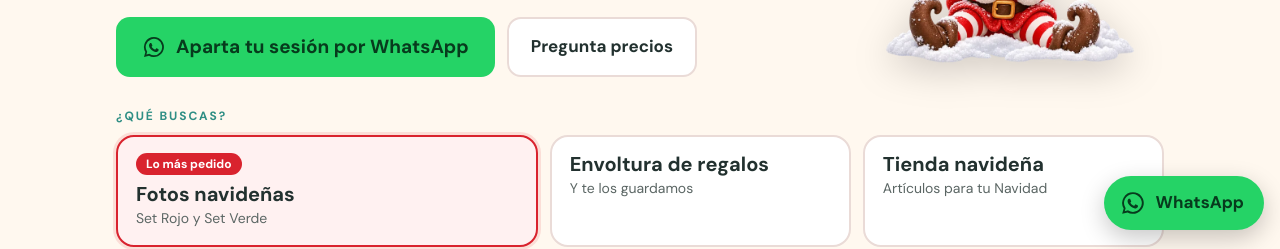
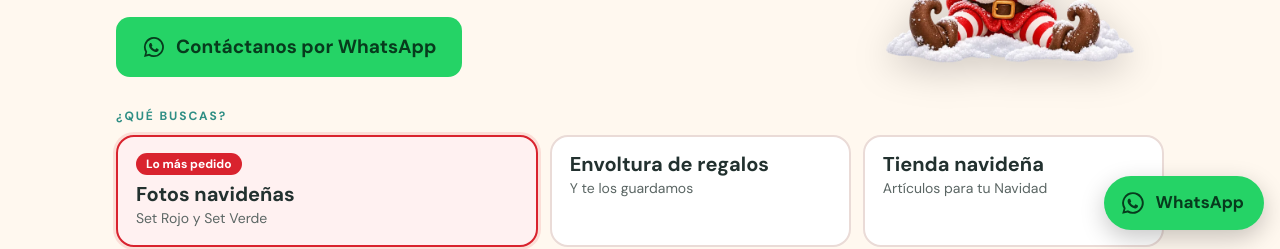
Before and after one commit to losfrijolesmonterrey-bit/christmaspop-web, a plain HTML site: page index.html in a window 1280 px wide. Shown: the part 554-803 px from the top of the page. Drawn offline with Linux system fonts and the light colour scheme.

Commit message:
Hero: un solo botón 'Contáctanos por WhatsApp' con mensaje genérico; los mensajes específicos quedan en cada sección
Co-Authored-By: Claude Opus 5.5 <noreply@anthropic.com>
Claude-Session: https://claude.ai/code/session_01Umqbqnzeyf1DQcSaWD13ho

```diff
--- a/index.html
+++ b/index.html
@@ -113,8 +113,7 @@ ul.li li::before{content:"";flex:0 0 8px;height:8px;border-radius:50%;background
     </div>
     <img class="elfo" src="img/duende-sentado.webp" alt="" width="640" height="585">
     <div class="btns acc">
-      <a class="btn wa big" data-wa="agendar" href="#"><svg viewBox="0 0 24 24" aria-hidden="true"><path fill="currentColor" d="M12 2a10 10 0 0 0-8.6 15.1L2 22l5-1.3A10 10 0 1 0 12 2zm0 18.2c-1.5 0-3-.4-4.3-1.2l-.3-.2-3 .8.8-2.9-.2-.3A8.2 8.2 0 1 1 12 20.2zm4.5-6.1c-.2-.1-1.5-.7-1.7-.8-.2-.1-.4-.1-.6.1l-.8 1c-.1.2-.3.2-.5.1-.7-.3-2.1-.9-3.2-2.6-.2-.4.2-.4.6-1.2.1-.2 0-.3 0-.4l-.8-1.8c-.2-.5-.4-.4-.6-.4h-.5c-.2 0-.4.1-.6.3-.2.2-.8.8-.8 2s.8 2.3.9 2.5c.1.2 1.6 2.5 4 3.5 1.5.6 2 .7 2.8.6.4-.1 1.5-.6 1.7-1.2.2-.6.2-1.1.1-1.2l-.2-.2z"/></svg>Aparta tu sesión por WhatsApp</a>
-      <a class="btn sec" data-wa="precios" href="#">Pregunta precios</a>
+      <a class="btn wa big" data-wa="general" href="#"><svg viewBox="0 0 24 24" aria-hidden="true"><path fill="currentColor" d="M12 2a10 10 0 0 0-8.6 15.1L2 22l5-1.3A10 10 0 1 0 12 2zm0 18.2c-1.5 0-3-.4-4.3-1.2l-.3-.2-3 .8.8-2.9-.2-.3A8.2 8.2 0 1 1 12 20.2zm4.5-6.1c-.2-.1-1.5-.7-1.7-.8-.2-.1-.4-.1-.6.1l-.8 1c-.1.2-.3.2-.5.1-.7-.3-2.1-.9-3.2-2.6-.2-.4.2-.4.6-1.2.1-.2 0-.3 0-.4l-.8-1.8c-.2-.5-.4-.4-.6-.4h-.5c-.2 0-.4.1-.6.3-.2.2-.8.8-.8 2s.8 2.3.9 2.5c.1.2 1.6 2.5 4 3.5 1.5.6 2 .7 2.8.6.4-.1 1.5-.6 1.7-1.2.2-.6.2-1.1.1-1.2l-.2-.2z"/></svg>Contáctanos por WhatsApp</a>
     </div>
   </section>
 
@@ -187,7 +186,7 @@ ul.li li::before{content:"";flex:0 0 8px;height:8px;border-radius:50%;background
 (function () {
   var NUM = '528115008721';
   var MSG = {
-    general: 'Hola Merry Pop! Quiero información de las fotos navideñas.',
+    general: 'Hola Merry Pop! Quiero información.',
     agendar: 'Hola Merry Pop! Quiero agendar una sesión de fotos navideñas. ¿Qué días y horarios tienen disponibles?',
     precios: 'Hola Merry Pop! Quiero información de precios de las fotos navideñas (1 set o los 2 sets).',
     pagado: 'Hola Merry Pop! Ya pagué mi sesión de fotos y quiero agendar mi fecha. Mi folio es BF-',
```
